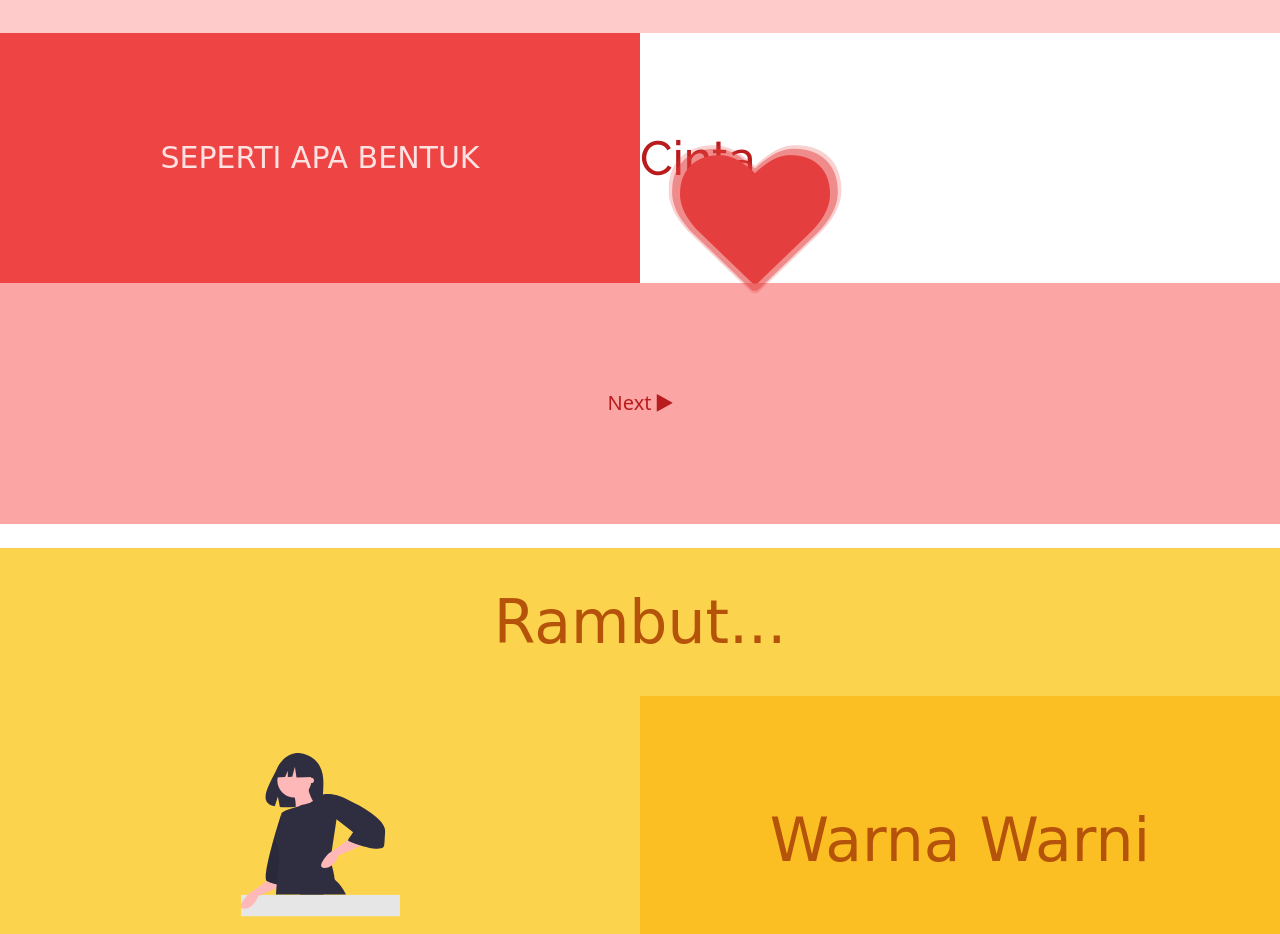
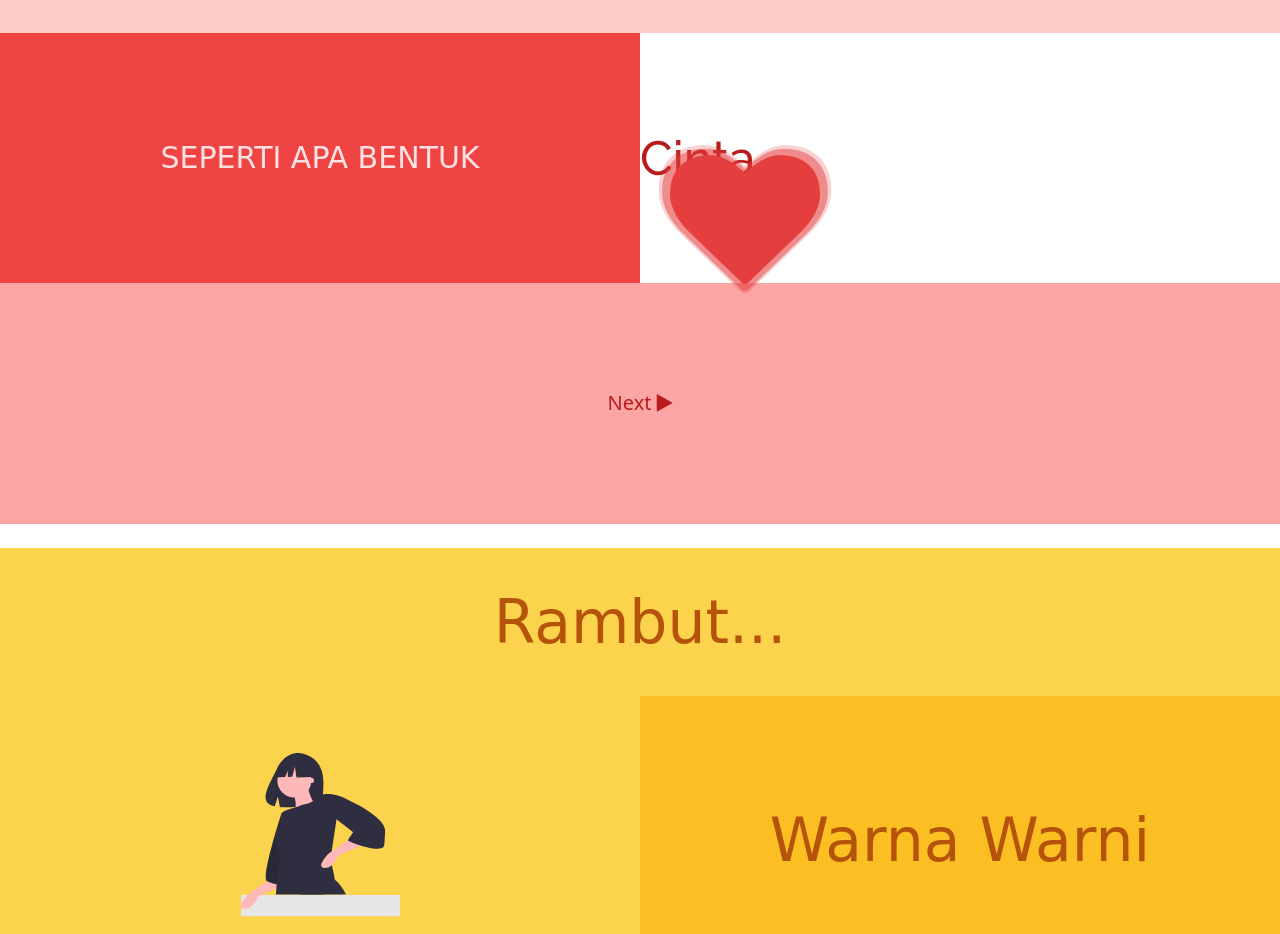
Before and after one commit to amirjtmk/kamu, a website: page index.html in a window 1280 px wide. Shown: the part 1900-2834 px from the top of the page. Drawn offline with nearby package versions, Linux system fonts and the light colour scheme; a web font is replaced by a local one.

Commit message:
Update valentine-heart.css

```diff
--- a/css/valentine-heart.css
+++ b/css/valentine-heart.css
@@ -17,7 +17,7 @@
 .ico2:after{
   position: absolute;
   top: 10px;
-  left: 40px;
+  left: 30px;
 
 }
 .ico:before,
```
